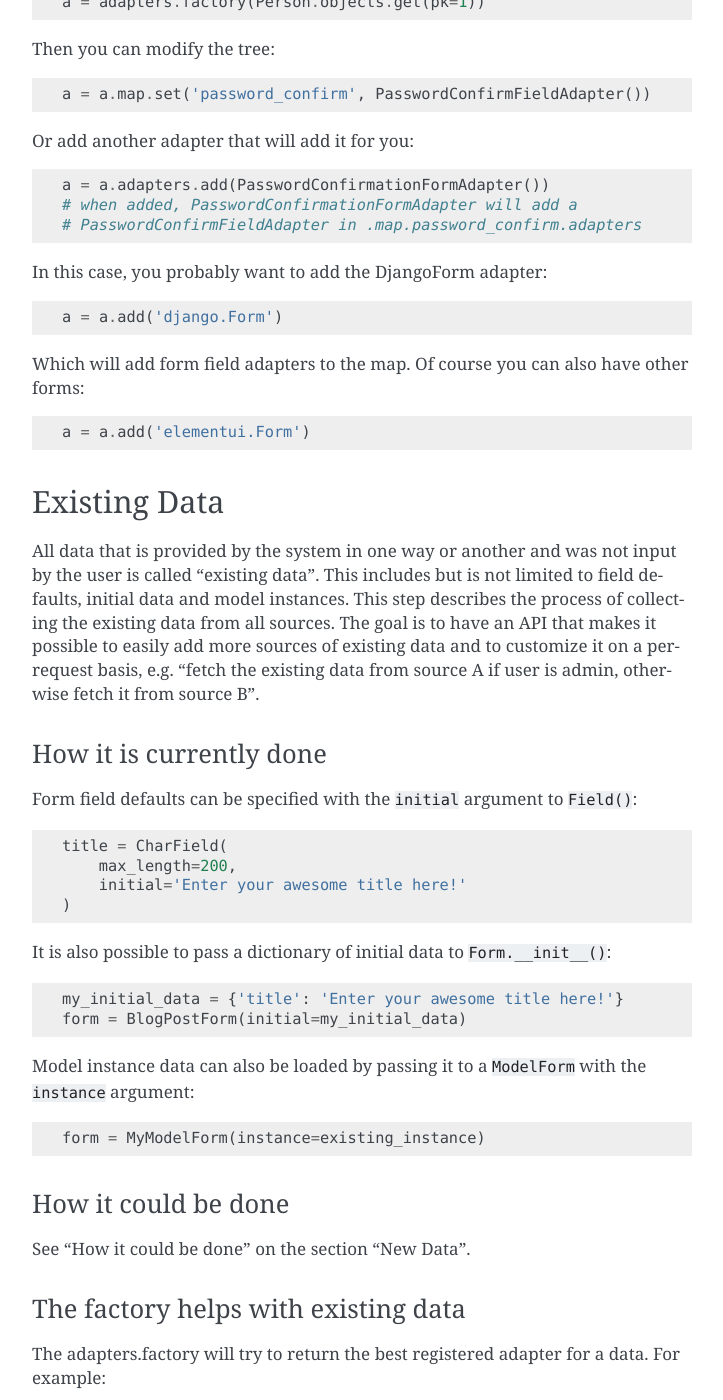
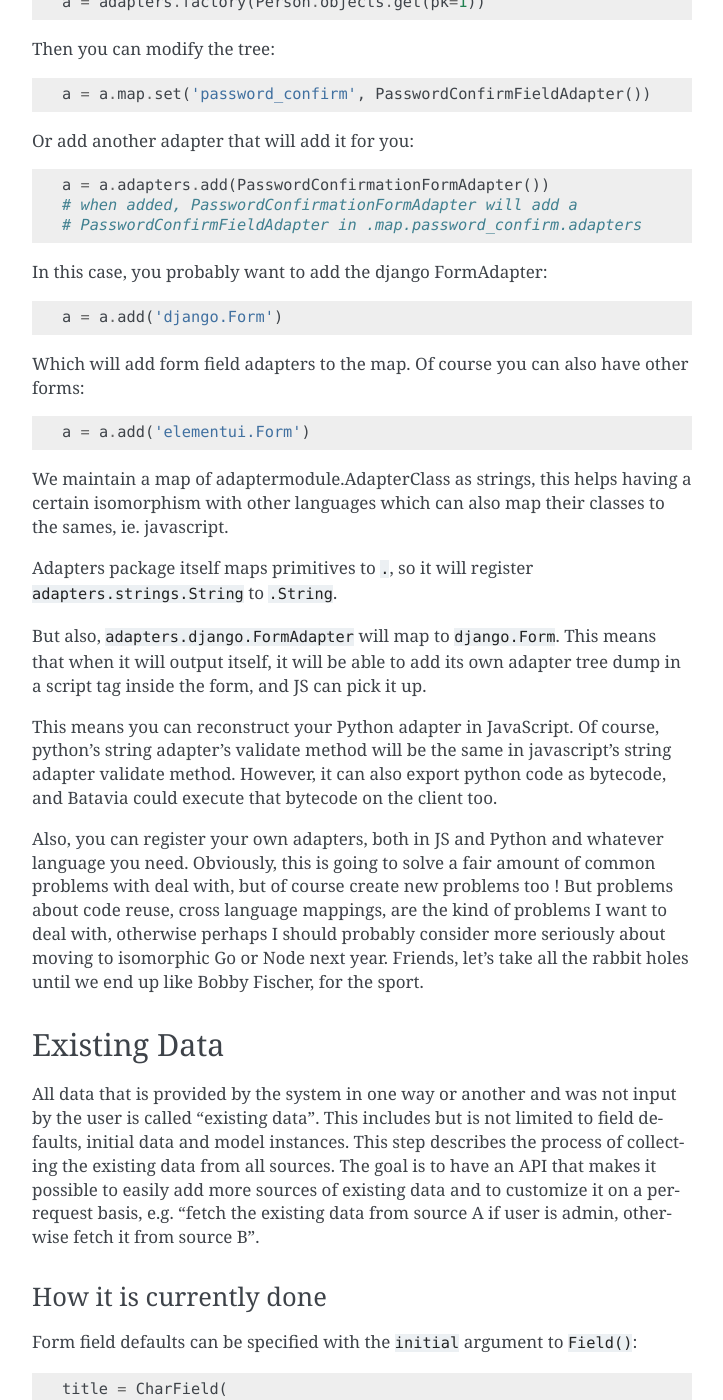
Before and after one commit to mjtamlyn/django-adapters, a Sphinx documentation site: the page built from docs/source/components.rst, in a window 1280 px wide and 1400 px high, scrolled down 1849 px. Shown: the whole window, without its empty margins (388-1111 px from the left). Built offline with Sphinx 7.4.7, drawn with Linux system fonts in a browser that asks for light colours.

Commit message:
More about isomorphism

```diff
--- a/docs/source/components.rst
+++ b/docs/source/components.rst
@@ -96,7 +96,7 @@ Or add another adapter that will add it for you::
     # when added, PasswordConfirmationFormAdapter will add a
     # PasswordConfirmFieldAdapter in .map.password_confirm.adapters
 
-In this case, you probably want to add the DjangoForm adapter::
+In this case, you probably want to add the django FormAdapter::
 
     a = a.add('django.Form')
 
@@ -104,6 +104,30 @@ Which will add form field adapters to the map. Of course you can also have
 other forms::
 
     a = a.add('elementui.Form')
+
+We maintain a map of adaptermodule.AdapterClass as strings, this helps having a
+certain isomorphism with other languages which can also map their classes to
+the sames, ie. javascript.
+
+Adapters package itself maps primitives to ``.``, so it will register
+``adapters.strings.String`` to ``.String``.
+
+But also, ``adapters.django.FormAdapter`` will map to ``django.Form``. This
+means that when it will output itself, it will be able to add its own adapter
+tree dump in a script tag inside the form, and JS can pick it up.
+
+This means you can reconstruct your Python adapter in JavaScript. Of course,
+python's string adapter's validate method will be the same in javascript's
+string adapter validate method. However, it can also export python code as
+bytecode, and Batavia could execute that bytecode on the client too.
+
+Also, you can register your own adapters, both in JS and Python and whatever
+language you need. Obviously, this is going to solve a fair amount of common
+problems with deal with, but of course create new problems too ! But problems
+about code reuse, cross language mappings, are the kind of problems I want to
+deal with, otherwise perhaps I should probably consider more seriously about
+moving to isomorphic Go or Node next year. Friends, let's take all the rabbit
+holes until we end up like Bobby Fischer, for the sport.
 
 Existing Data
 =============
```
